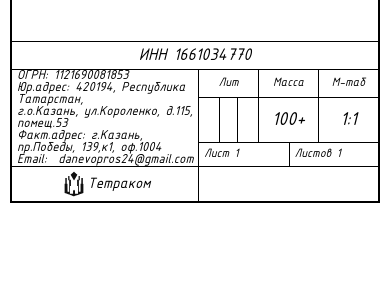
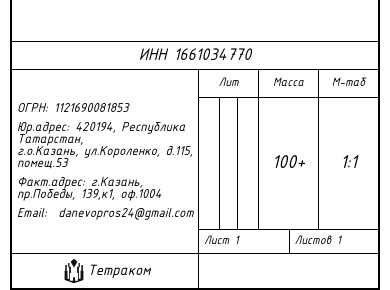
Before and after one commit to bogdaryan/tetrakom, a React (Vite) app: page / in a window 390 px wide. Shown: the part 452-742 px from the top of the page. Built offline with nearby package versions, Linux system fonts and the light colour scheme; the HTML template or start-up script is replaced by a standard one.

Commit message:
исправил таблицу

```diff
--- a/src/components/table/right/bottom-right/bottom-right.module.css
+++ b/src/components/table/right/bottom-right/bottom-right.module.css
@@ -47,7 +47,7 @@
   }
 }
 
-@media screen and (max-width: 450px) {
+@media screen and (max-width: 470px) {
   .container {
     grid-template-columns: 187px 1fr;
   }
--- a/src/components/table/right/mid/info/info.module.css
+++ b/src/components/table/right/mid/info/info.module.css
@@ -21,7 +21,7 @@
 .titleBold {
   width: fit-content;
   height: fit-content;
-  font-size: 20px;
+  font-size: 16px;
   margin-right: 6px;
 }
 
@@ -38,10 +38,6 @@
     padding-left: 5px;
     padding-bottom: 0;
   }
-
-  .list {
-    gap: 0px;
-  }
 }
 
 @media screen and (max-width: 450px) {
--- a/src/components/table/right/mid/mid-right/mid-right.module.css
+++ b/src/components/table/right/mid/mid-right/mid-right.module.css
@@ -65,17 +65,9 @@
 }
 
 @media screen and (max-width: 768px) {
-  .header {
-    grid-template-rows: 1fr;
+  .bottomText {
+    font-size: 16px;
   }
-
-  /* .bottomText {
-    display: flex;
-    align-items: center;
-    justify-content: center;
-    font-size: 16px;
-    padding: 0;
-  } */
 
   .title {
     font-size: 16px;
--- a/src/components/table/right/right.module.css
+++ b/src/components/table/right/right.module.css
@@ -31,7 +31,7 @@
   }
 }
 
-@media screen and (max-width: 450px) {
+@media screen and (max-width: 470px) {
   .mid {
     grid-template-columns: 187px 1fr;
   }
```
